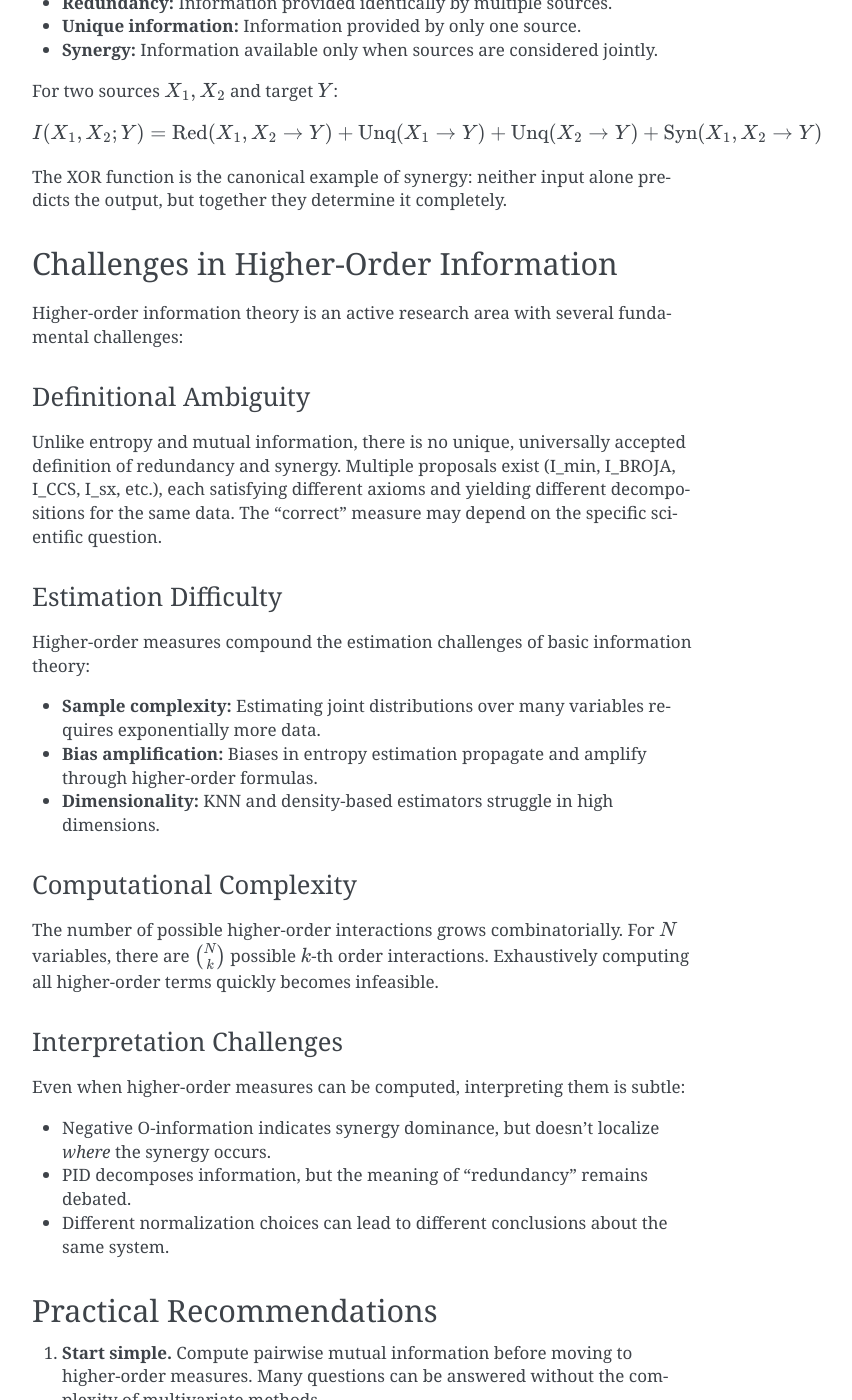
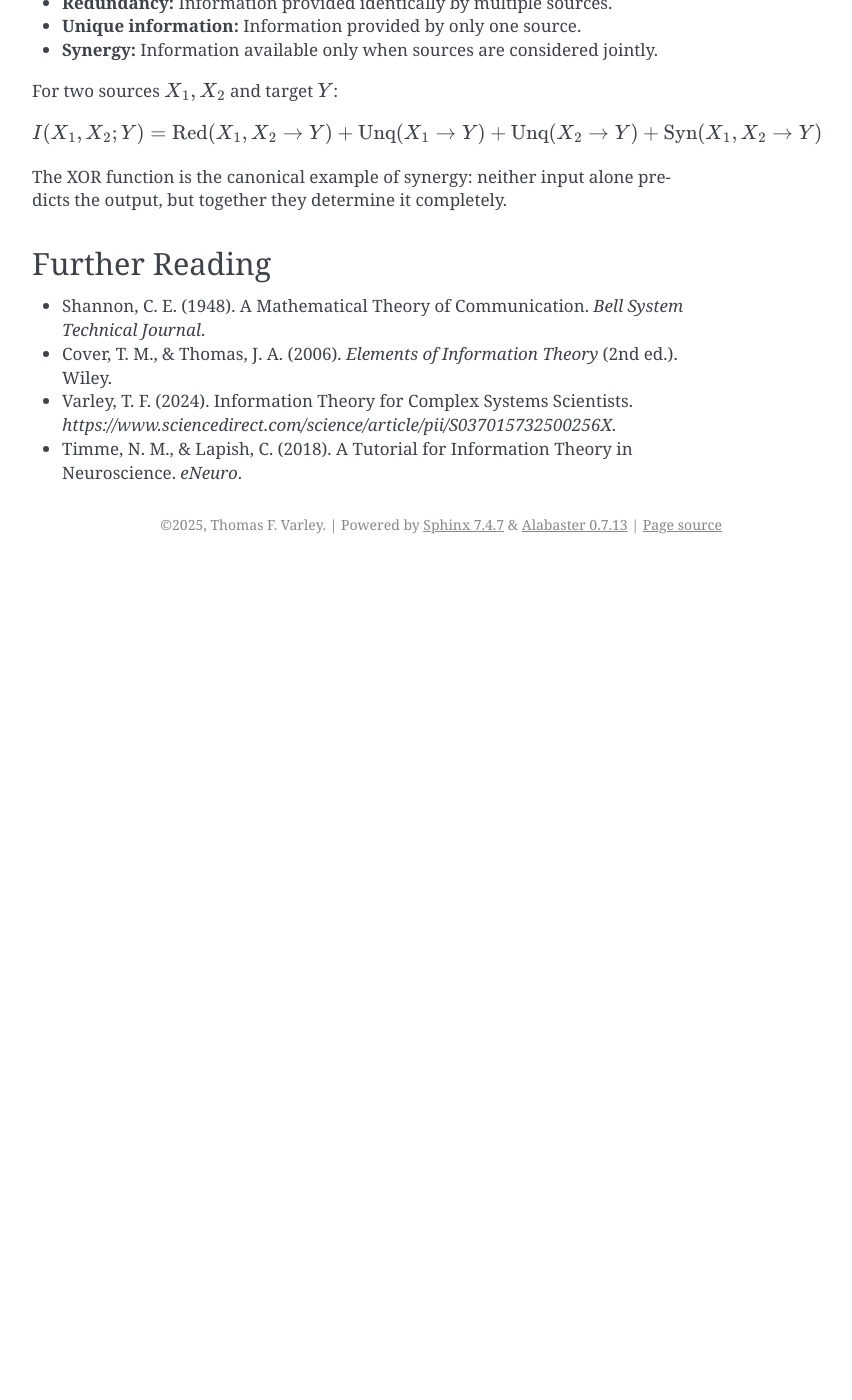
Before and after one commit to thosvarley/syntropy, a Sphinx documentation site: the page built from docs/source/theory.rst, in a window 1280 px wide and 1400 px high, scrolled down 5715 px. Shown: the whole window, without its empty margins (388-1240 px from the left). Built offline with Sphinx 7.4.7, drawn with Linux system fonts in a browser that asks for light colours; pages that are not in the unit, such as notebooks, are missing from menus; after the commit the page ends 6279 px from its top, so only the background shows below that; some of the changed text lies outside the part shown.

Commit message:
Theory primer

```diff
--- a/docs/source/theory.rst
+++ b/docs/source/theory.rst
@@ -1,7 +1,7 @@
 Information Theory Primer
 =========================
 
-This document provides a conceptual introduction to the core ideas of information theory, with particular attention to the challenges of estimation and higher-order information measures. For formal treatments, see Shannon's original work or Cover & Thomas's *Elements of Information Theory*. Much of the content here is based on the review article `"Information Theory for Complex Systems Scientists" <https://arxiv.org/abs/2304.12482>`_.
+This document provides a conceptual introduction to the core ideas of information theory, with particular attention to the challenges of estimation and higher-order information measures. For formal treatments, see Shannon's original work or Cover & Thomas's *Elements of Information Theory*. Much of the content here is based on the review article `"Information Theory for Complex Systems Scientists" <https://www.sciencedirect.com/science/article/pii/S037015732500256X>`_.
 
 Entropy: Quantifying Uncertainty
 --------------------------------
@@ -208,59 +208,10 @@
 
 The XOR function is the canonical example of synergy: neither input alone predicts the output, but together they determine it completely.
 
-Challenges in Higher-Order Information
---------------------------------------
-
-Higher-order information theory is an active research area with several fundamental challenges:
-
-Definitional Ambiguity
-^^^^^^^^^^^^^^^^^^^^^^
-
-Unlike entropy and mutual information, there is no unique, universally accepted definition of redundancy and synergy. Multiple proposals exist (I_min, I_BROJA, I_CCS, I_sx, etc.), each satisfying different axioms and yielding different decompositions for the same data. The "correct" measure may depend on the specific scientific question.
-
-Estimation Difficulty
-^^^^^^^^^^^^^^^^^^^^^
-
-Higher-order measures compound the estimation challenges of basic information theory:
-
-- **Sample complexity:** Estimating joint distributions over many variables requires exponentially more data.
-- **Bias amplification:** Biases in entropy estimation propagate and amplify through higher-order formulas.
-- **Dimensionality:** KNN and density-based estimators struggle in high dimensions.
-
-Computational Complexity
-^^^^^^^^^^^^^^^^^^^^^^^^
-
-The number of possible higher-order interactions grows combinatorially. For :math:`N` variables, there are :math:`\binom{N}{k}` possible :math:`k`-th order interactions. Exhaustively computing all higher-order terms quickly becomes infeasible.
-
-Interpretation Challenges
-^^^^^^^^^^^^^^^^^^^^^^^^^
-
-Even when higher-order measures can be computed, interpreting them is subtle:
-
-- Negative O-information indicates synergy dominance, but doesn't localize *where* the synergy occurs.
-- PID decomposes information, but the meaning of "redundancy" remains debated.
-- Different normalization choices can lead to different conclusions about the same system.
-
-Practical Recommendations
--------------------------
-
-1. **Start simple.** Compute pairwise mutual information before moving to higher-order measures. Many questions can be answered without the complexity of multivariate methods.
-
-2. **Validate with known distributions.** Test your analysis pipeline on synthetic data with known information-theoretic properties before applying to real data.
-
-3. **Consider multiple estimators.** If results depend heavily on the choice of estimator, treat conclusions with caution.
-
-4. **Mind your sample size.** Information estimation is data-hungry. Underpowered analyses can yield unreliable or misleading results.
-
-5. **Report uncertainty.** Use bootstrap or other resampling methods to quantify estimation uncertainty.
-
-6. **Be skeptical of high-dimensional claims.** Estimating information in high dimensions is inherently difficult. Extraordinary claims require extraordinary evidence.
-
 Further Reading
 ---------------
 
 - Shannon, C. E. (1948). A Mathematical Theory of Communication. *Bell System Technical Journal*.
 - Cover, T. M., & Thomas, J. A. (2006). *Elements of Information Theory* (2nd ed.). Wiley.
-- Varley, T. F. (2024). Information Theory for Complex Systems Scientists. *arXiv:2304.12482*.
+- Varley, T. F. (2024). Information Theory for Complex Systems Scientists. *https://www.sciencedirect.com/science/article/pii/S037015732500256X*.
 - Timme, N. M., & Lapish, C. (2018). A Tutorial for Information Theory in Neuroscience. *eNeuro*.
-- Mediano, P. A. M., et al. (2022). Greater than the parts: A review of the information decomposition approach to causal emergence. *Philosophical Transactions of the Royal Society A*.
```
Also changed, not shown: README.md (+21 -8 lines).
